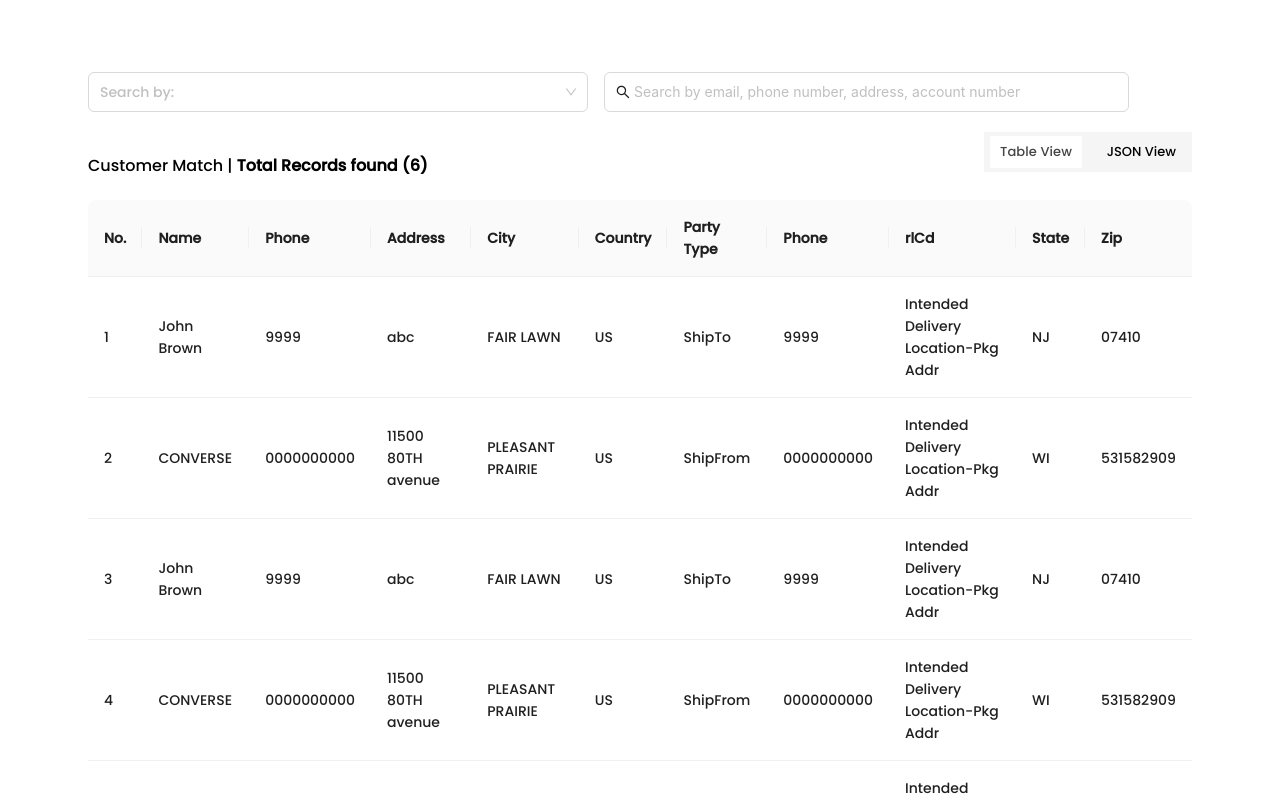
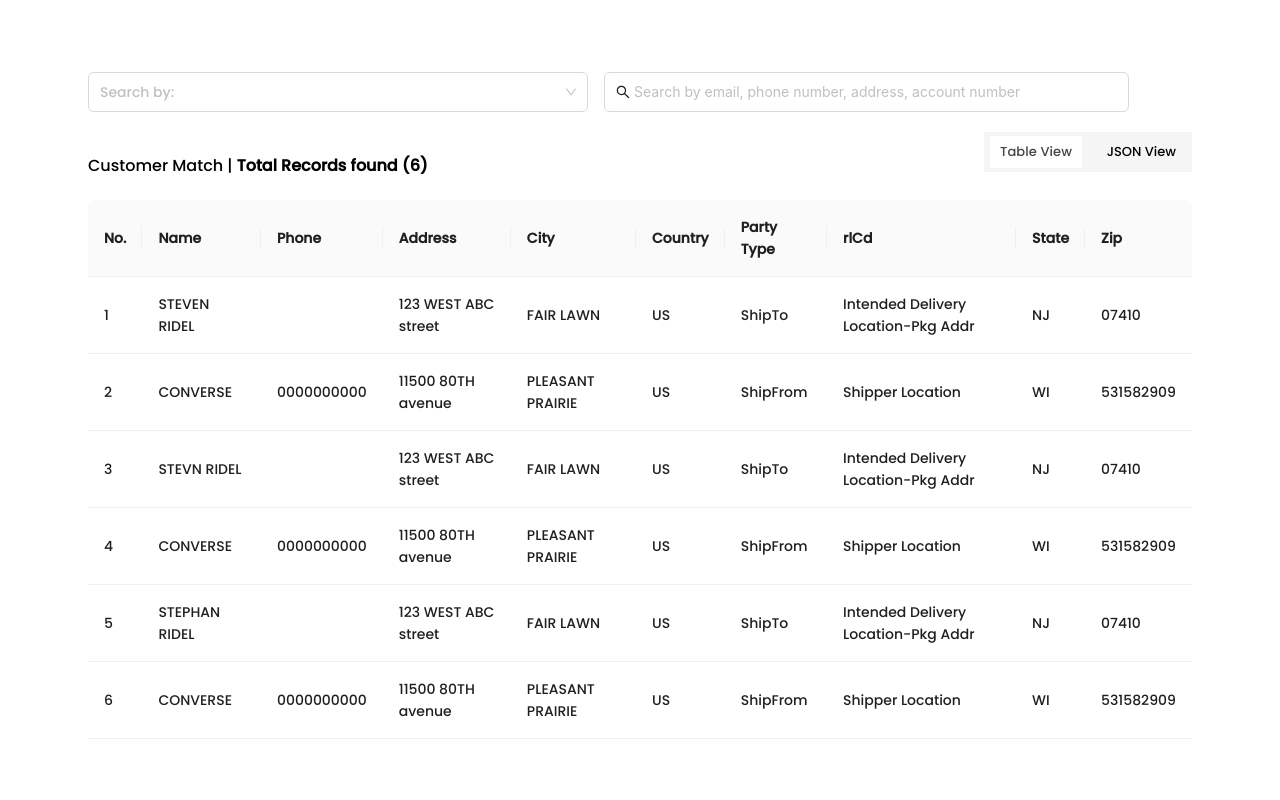
Before and after one commit to sinchana-p-iVoyant/feature-search-ui, a React (Vite) app: page / in a window 1280 px wide. Shown: the top 800 px of the page. Built offline with nearby package versions, Linux system fonts and the light colour scheme; data requests are answered from the project's data file.

Commit message:
populated table data dynamically

```diff
--- a/src/components/ResultView.tsx
+++ b/src/components/ResultView.tsx
@@ -1,4 +1,4 @@
-import React, { useState } from 'react'
+import React, { useEffect, useState } from 'react'
 import { Button, Space, Table, Switch, Input } from 'antd';
 import type { ColumnType, ColumnsType } from 'antd/es/table';
 import { ShipmentDataItem, ReceiverOfItem, ExactMatchItem, SearchDataItem, ResultObject } from '../App'
@@ -75,13 +75,6 @@ interface DataType {
       // ...getColumnSearchProps('age'),
     },
     {
-      title: 'Phone',
-      dataIndex: 'phone',
-      key: 'phone',
-      // width: '20%',
-      // ...getColumnSearchProps('age'),
-    },
-    {
       title: 'rlCd',
       dataIndex: 'rlCd',
       key: 'rlCd',
@@ -104,80 +97,80 @@ interface DataType {
     }
 ];
 
-const data: DataType[] = [
-  {
-    key: '1',
-    name: 'John Brown',
-    phone: '9999',
-    addressLn1 : 'abc',
-    city: "FAIR LAWN",
-    country: "US",
-    partyType: 'ShipTo',
-    rlCd: "Intended Delivery Location-Pkg Addr",
-    state: "NJ",
-    zip: "07410",
-  },
-  {
-    key: '2',
-    name: 'CONVERSE',
-    phone: '0000000000',
-    addressLn1 : '11500 80TH avenue',
-    city: "PLEASANT PRAIRIE",
-    country: "US",
-    partyType: 'ShipFrom',
-    rlCd: "Intended Delivery Location-Pkg Addr",
-    state: "WI",
-    zip: "531582909",
-  },
-  {
-    key: '3',
-    name: 'John Brown',
-    phone: '9999',
-    addressLn1 : 'abc',
-    city: "FAIR LAWN",
-    country: "US",
-    partyType: 'ShipTo',
-    rlCd: "Intended Delivery Location-Pkg Addr",
-    state: "NJ",
-    zip: "07410",
-  },
-  {
-    key: '4',
-    name: 'CONVERSE',
-    phone: '0000000000',
-    addressLn1 : '11500 80TH avenue',
-    city: "PLEASANT PRAIRIE",
-    country: "US",
-    partyType: 'ShipFrom',
-    rlCd: "Intended Delivery Location-Pkg Addr",
-    state: "WI",
-    zip: "531582909",
-  },
-  {
-    key: '5',
-    name: 'John Brown',
-    phone: '9999',
-    addressLn1 : 'abc',
-    city: "FAIR LAWN",
-    country: "US",
-    partyType: 'ShipTo',
-    rlCd: "Intended Delivery Location-Pkg Addr",
-    state: "NJ",
-    zip: "07410",
-  },
-  {
-    key: '6',
-    name: 'CONVERSE',
-    phone: '0000000000',
-    addressLn1 : '11500 80TH avenue',
-    city: "PLEASANT PRAIRIE",
-    country: "US",
-    partyType: 'ShipFrom',
-    rlCd: "Intended Delivery Location-Pkg Addr",
-    state: "WI",
-    zip: "531582909",
-  },
-];
+// const data: DataType[] = [
+//   {
+//     key: '1',
+//     name: 'John Brown',
+//     phone: '9999',
+//     addressLn1 : 'abc',
+//     city: "FAIR LAWN",
+//     country: "US",
+//     partyType: 'ShipTo',
+//     rlCd: "Intended Delivery Location-Pkg Addr",
+//     state: "NJ",
+//     zip: "07410",
+//   },
+//   {
+//     key: '2',
+//     name: 'CONVERSE',
+//     phone: '0000000000',
+//     addressLn1 : '11500 80TH avenue',
+//     city: "PLEASANT PRAIRIE",
+//     country: "US",
+//     partyType: 'ShipFrom',
+//     rlCd: "Intended Delivery Location-Pkg Addr",
+//     state: "WI",
+//     zip: "531582909",
+//   },
+//   {
+//     key: '3',
+//     name: 'John Brown',
+//     phone: '9999',
+//     addressLn1 : 'abc',
+//     city: "FAIR LAWN",
+//     country: "US",
+//     partyType: 'ShipTo',
+//     rlCd: "Intended Delivery Location-Pkg Addr",
+//     state: "NJ",
+//     zip: "07410",
+//   },
+//   {
+//     key: '4',
+//     name: 'CONVERSE',
+//     phone: '0000000000',
+//     addressLn1 : '11500 80TH avenue',
+//     city: "PLEASANT PRAIRIE",
+//     country: "US",
+//     partyType: 'ShipFrom',
+//     rlCd: "Intended Delivery Location-Pkg Addr",
+//     state: "WI",
+//     zip: "531582909",
+//   },
+//   {
+//     key: '5',
+//     name: 'John Brown',
+//     phone: '9999',
+//     addressLn1 : 'abc',
+//     city: "FAIR LAWN",
+//     country: "US",
+//     partyType: 'ShipTo',
+//     rlCd: "Intended Delivery Location-Pkg Addr",
+//     state: "NJ",
+//     zip: "07410",
+//   },
+//   {
+//     key: '6',
+//     name: 'CONVERSE',
+//     phone: '0000000000',
+//     addressLn1 : '11500 80TH avenue',
+//     city: "PLEASANT PRAIRIE",
+//     country: "US",
+//     partyType: 'ShipFrom',
+//     rlCd: "Intended Delivery Location-Pkg Addr",
+//     state: "WI",
+//     zip: "531582909",
+//   },
+// ];
 
 
 
@@ -185,41 +178,37 @@ interface ResultViewProps {
   receiverOfItemArray: ResultObject[];
 }
 
+// ... (your imports and interfaces)
+
 export const ResultView: React.FC<ResultViewProps> = ({ receiverOfItemArray }) => {
-  console.log(receiverOfItemArray)
+  const [filteredData, setFilteredData] = useState<DataType[]>([]);
+  const [table, setTable] = useState('table');
 
-  let filteredData = []
-  let result
-
+  useEffect(() => {
+    let count = 0;
     if (receiverOfItemArray) {
-    setTimeout(() => {
-
-
-    receiverOfItemArray.forEach((item) => {
-      item.receiverOfItem.shipmentData.forEach((sd) => {
-        filteredData.push(sd);
+      const data:ShipmentDataItem[] = [];
+      receiverOfItemArray.forEach((item, i) => {
+        item.receiverOfItem.shipmentData.forEach((sd, j) => {
+          count++
+          data.push({...sd, key: count});
         });
       });
 
-      console.log(filteredData)
+      // Set the filteredData state once the data is ready
+      setFilteredData(data);
+    }
+  }, [receiverOfItemArray]);
 
-    }, 3000)
-  }
-
-  const [table, setTable] = useState('table')
-
+  let result;
 
   switch (table) {
-    // case 'table':
-    //   result = setTimeout(() => {
-    //     return  <Table columns = { columns } dataSource = { filteredData } pagination = { false} />
-    //   }, 1000)
-    //   break;
     case 'table':
-      result = <Table columns = { columns } dataSource = { data } pagination = { false} />
+      result = <Table columns={columns} dataSource={filteredData} pagination={false} />;
       break;
     case 'json':
-      result = <MonacoEditor
+      result = (
+        <MonacoEditor
           height="650"
           language="json"
           theme="vs-dark"
@@ -228,6 +217,7 @@ export const ResultView: React.FC<ResultViewProps> = ({ receiverOfItemArray }) =
             selectOnLineNumbers: true,
           }}
         />
+      );
       break;
     default:
       break;
@@ -243,10 +233,7 @@ export const ResultView: React.FC<ResultViewProps> = ({ receiverOfItemArray }) =
         </div>
       </div>
 
-      {
-        result
-      }
-
+      {result}
     </div>
-  )
-}
+  );
+};
```
Lines whose indentation alone changed are shown as unchanged.
